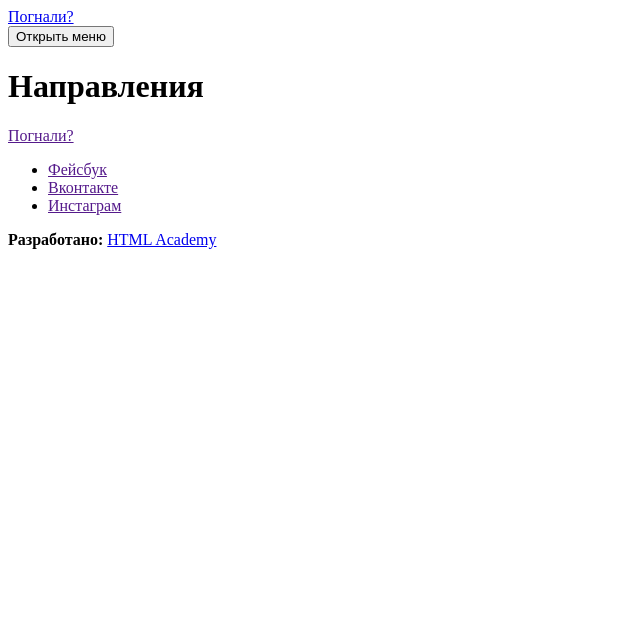
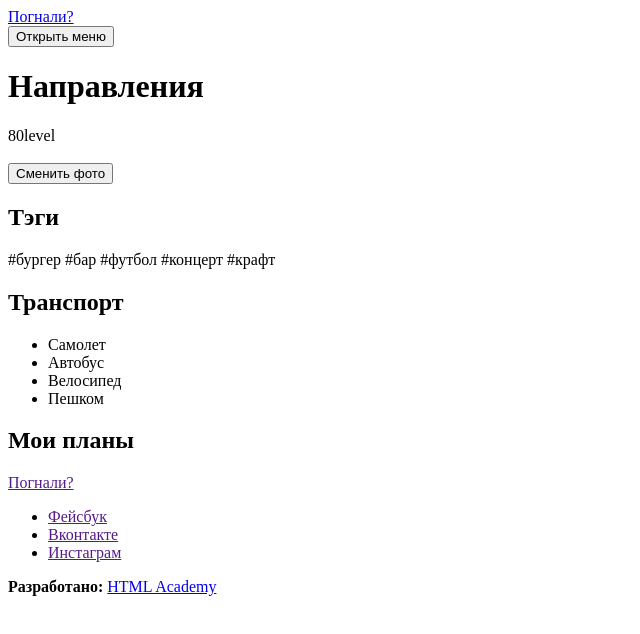
Before and after one commit to Nailya2019/1171555-pognali-18, a website: page source/form.html in a window 1280 px wide. Shown: the whole page, without its empty margins (0-640 px from the left). Drawn offline with Linux system fonts and the light colour scheme.

Commit message:
Правки формы

```diff
--- a/source/form.html
+++ b/source/form.html
@@ -11,6 +11,37 @@
          <button class="header__toggle" type="button">Открыть меню</button>
    		<h1 class="header__form-title">Направления</h1>
    	</header>
+
+      <main>
+         <section class="account">
+            <div class="account-wrap">
+               <div class="account__level">
+                  <span class="account__num">80</span>level
+               </div>
+               <img src="" alt="" class="account__avatar">
+            </div>
+            <button class="account__btn">Сменить фото</button>
+            <div class="account__advantages">
+               <h2 class="account__title">Тэги</h2>
+               <p class="account__tags">#бургер #бар #футбол #концерт #крафт</p>
+            </div>
+
+            <div class="account__advantages">
+               <h2 class="account__title">Транспорт</h2>
+               <ul class="account__transport-list">
+                <li class="account__transport account__transport--airplane account__transport--active">Самолет</li>
+                <li class="account__transport account__transport--bus">Автобус</li>
+                <li class="account__transport account__transport--bicycle">Велосипед</li>
+                <li class="account__transport account__transport--foot">Пешком</li>
+              </ul>
+            </div>
+         </section>
+
+         <section class="plans">
+            <h2 class="plans__head">Мои планы</h2>
+
+         </section>
+      </main>
 
    	<footer class="footer">
 		<a href="" class="page-logo footer__logo">Погнали?</a>
```
